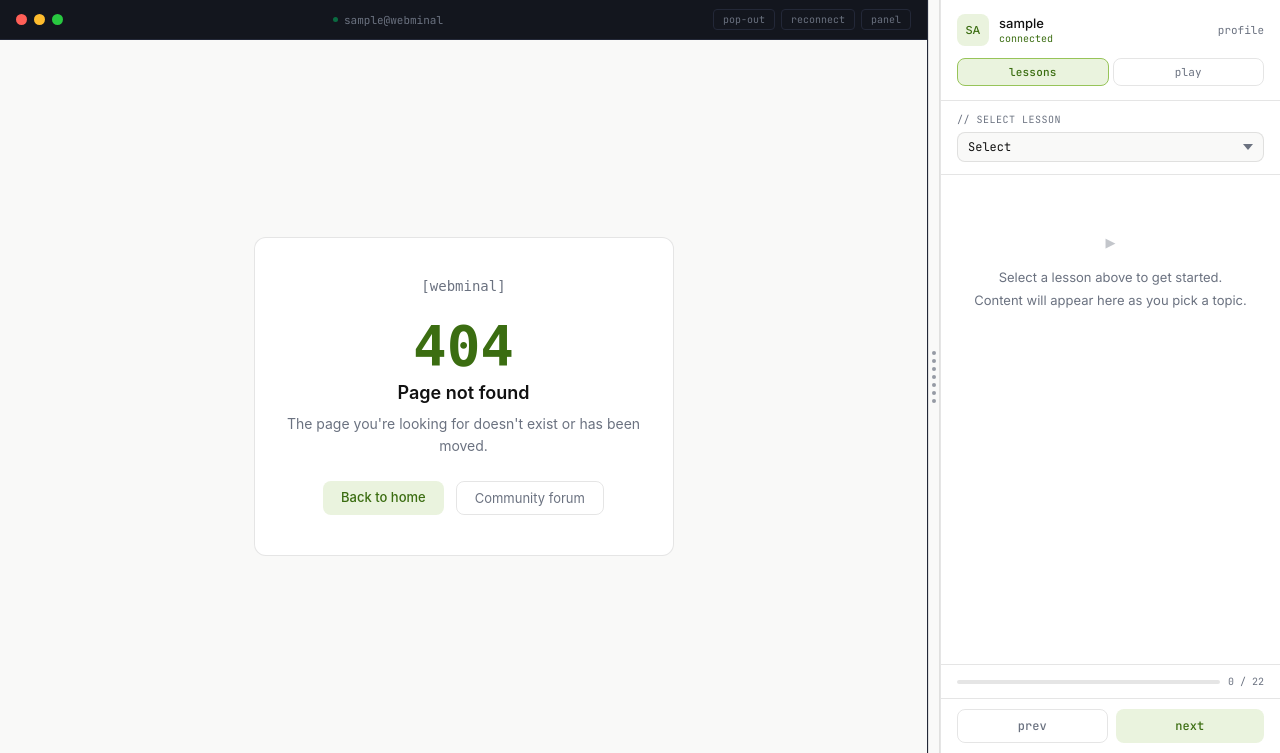
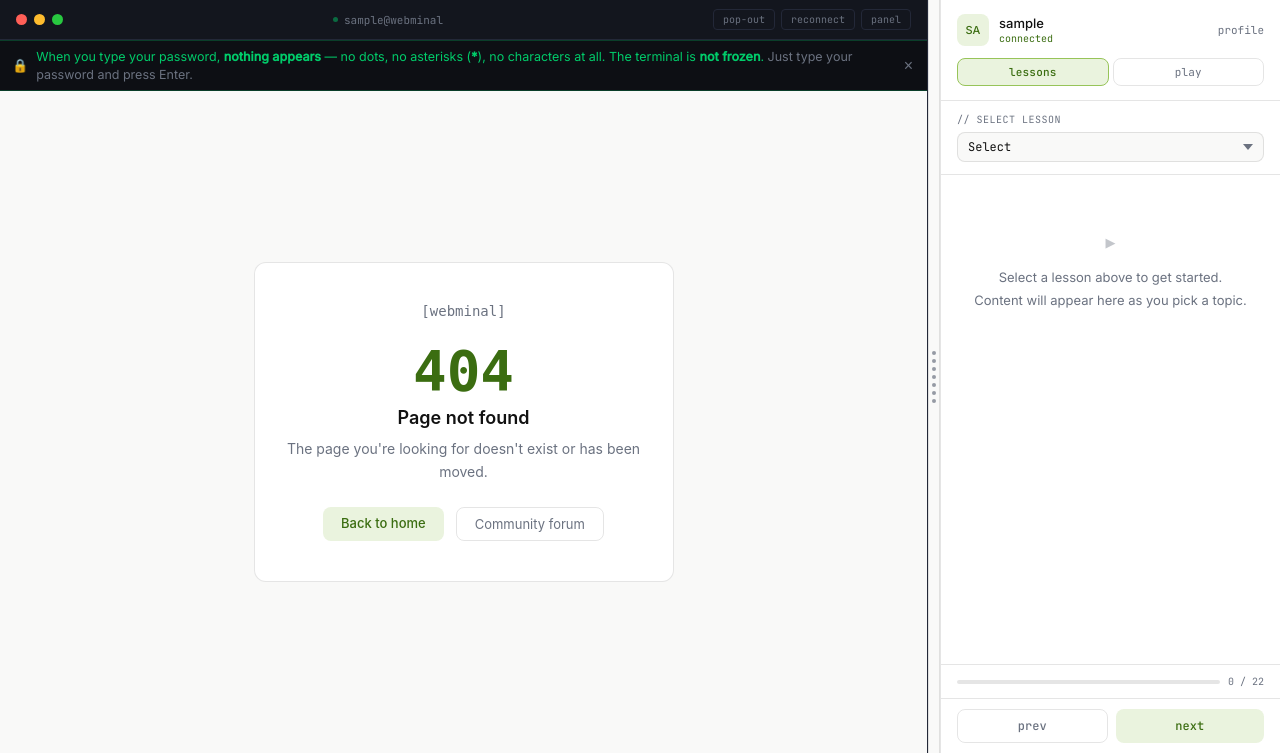
Before and after one commit to Blender3D/Webminal, a Flask app: page /terminal/ in a window 1280 px wide. Shown: the part 47-800 px from the top of the page. Run offline with Flask 3, Linux system fonts and the light colour scheme; the visitor is signed in with stand-in values (Sample User, id 1); parts of the project's set-up code (start-up, migrations or seed data) failed here and were passed over; some libraries are stand-ins or nearby versions.

Commit message:
terminal: Provide password hint for new linux users.
Signed-off-by: Lakshmipathi Ganapathi <efgadmin@webminal.org>

```diff
--- a/templates/terminal.html
+++ b/templates/terminal.html
@@ -215,6 +215,35 @@
     background: var(--term-bg);
   }
 
+  /* PASSWORD HINT */
+  .term-hint {
+    display: flex;
+    align-items: center;
+    gap: 8px;
+    background: var(--term-bg);
+    color: var(--term-g);
+    border-top: 0.5px solid rgba(0,204,106,0.25);
+    border-bottom: 0.5px solid rgba(0,204,106,0.25);
+    font-size: 12.5px;
+    line-height: 1.4;
+    padding: 7px 12px;
+  }
+  .term-hint .lock { flex: 0 0 auto; font-size: 13px; }
+  .term-hint .muted { color: var(--muted); }
+  .term-hint b { color: var(--term-g); }
+  .term-hint .term-hint-close {
+    flex: 0 0 auto;
+    margin-left: auto;
+    background: none;
+    border: none;
+    color: var(--muted);
+    font-size: 16px;
+    line-height: 1;
+    cursor: pointer;
+    padding: 0 2px;
+  }
+  .term-hint .term-hint-close:hover { color: var(--term-g); }
+  .term-hint.hidden { display: none; }
   /* ── LESSON PANEL ── */
   .panel {
     background: var(--bg);
@@ -650,6 +679,11 @@
           <button class="term-action" onclick="togglePanel()">panel</button>
         </div>
       </div>
+      <div class="term-hint" id="term-hint">
+        <span class="lock">🔒</span>
+        <span>When you type your password, <b>nothing appears</b> — no dots, no asterisks (<b>*</b>), no characters at all. The terminal is <b>not frozen</b>. <span class="muted">Just type your password and press Enter.</span></span>
+        <button type="button" class="term-hint-close" id="term-hint-close" title="Dismiss" aria-label="Dismiss">&times;</button>
+      </div>
       <iframe src="/terminal/proxy/" class="term-iframe" id="term-iframe" scrolling="yes" allowfullscreen></iframe>
       <!-- <iframe src="/terminal3/proxy/" class="term-iframe" id="term-iframe" scrolling="yes" allowfullscreen></iframe> -->
     </div>
@@ -839,6 +873,20 @@
   // window.open('/terminal3/proxy/', 'webminal_terminal', 'width=800,height=500');
 }
 
+// Dismissible password hint (remembered via localStorage)
+(function() {
+  var hint = document.getElementById('term-hint');
+  var close = document.getElementById('term-hint-close');
+  if (!hint || !close) return;
+  var KEY = 'wm_hide_pw_hint';
+  try {
+    if (localStorage.getItem(KEY) === '1') hint.classList.add('hidden');
+  } catch (e) {}
+  close.addEventListener('click', function() {
+    hint.classList.add('hidden');
+    try { localStorage.setItem(KEY, '1'); } catch (e) {}
+  });
+})();
 // ── Resizable panel ──
 (function() {
   var handle = document.getElementById('resize-handle');
```
